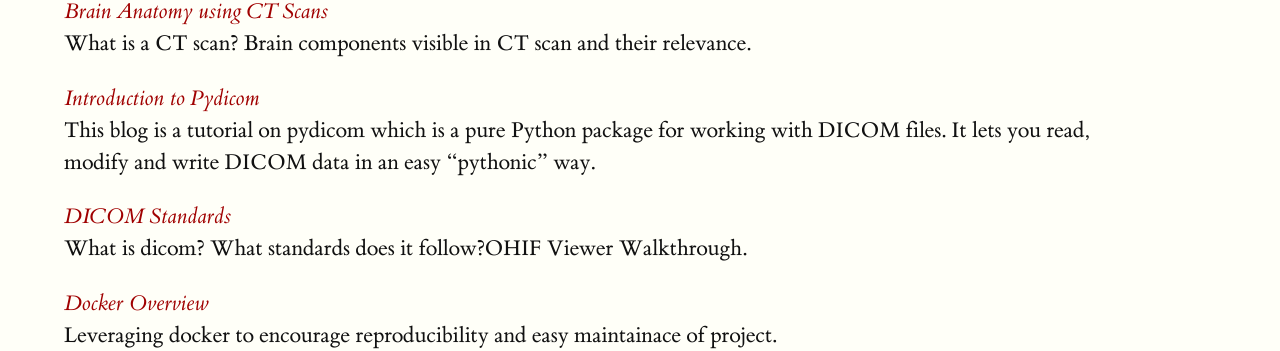
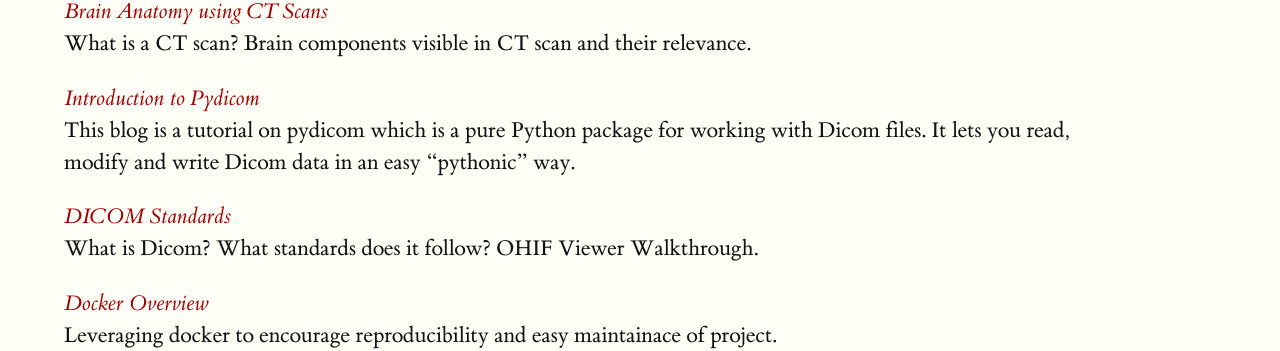
Before and after one commit to ujjwal-9/ujjwal-9.github.io, a Jekyll site: the page built from writings.md, in a window 1280 px wide. Shown: the part 349-700 px from the top of the page. Built offline with Jekyll 4.4.1, drawn with Linux system fonts in a browser that asks for light colours; a style sheet for code colours, icons or effects is not loaded.

Commit message:
text update

```diff
--- a/writings.md
+++ b/writings.md
@@ -9,9 +9,9 @@
 
 [*Brain Anatomy using CT Scans*](articles/21/ct-brain-anatomy)<br/> What is a CT scan? Brain components visible in CT scan and their relevance.
 
-[*Introduction to Pydicom*](articles/20/pydicom-tutorial)<br/>This blog is a tutorial on pydicom which is a pure Python package for working with DICOM files. It lets you read, modify and write DICOM data in an easy “pythonic” way.
+[*Introduction to Pydicom*](articles/20/pydicom-tutorial)<br/>This blog is a tutorial on pydicom which is a pure Python package for working with Dicom files. It lets you read, modify and write Dicom data in an easy “pythonic” way.
 
-[*DICOM Standards*](articles/20/dicom-intro)<br/>What is dicom? What standards does it follow?OHIF Viewer Walkthrough.
+[*DICOM Standards*](articles/20/dicom-intro)<br/>What is Dicom? What standards does it follow? OHIF Viewer Walkthrough.
 
 [*Docker Overview*](articles/20/docker)<br/>Leveraging docker to encourage reproducibility and easy maintainace of project.
 
```
